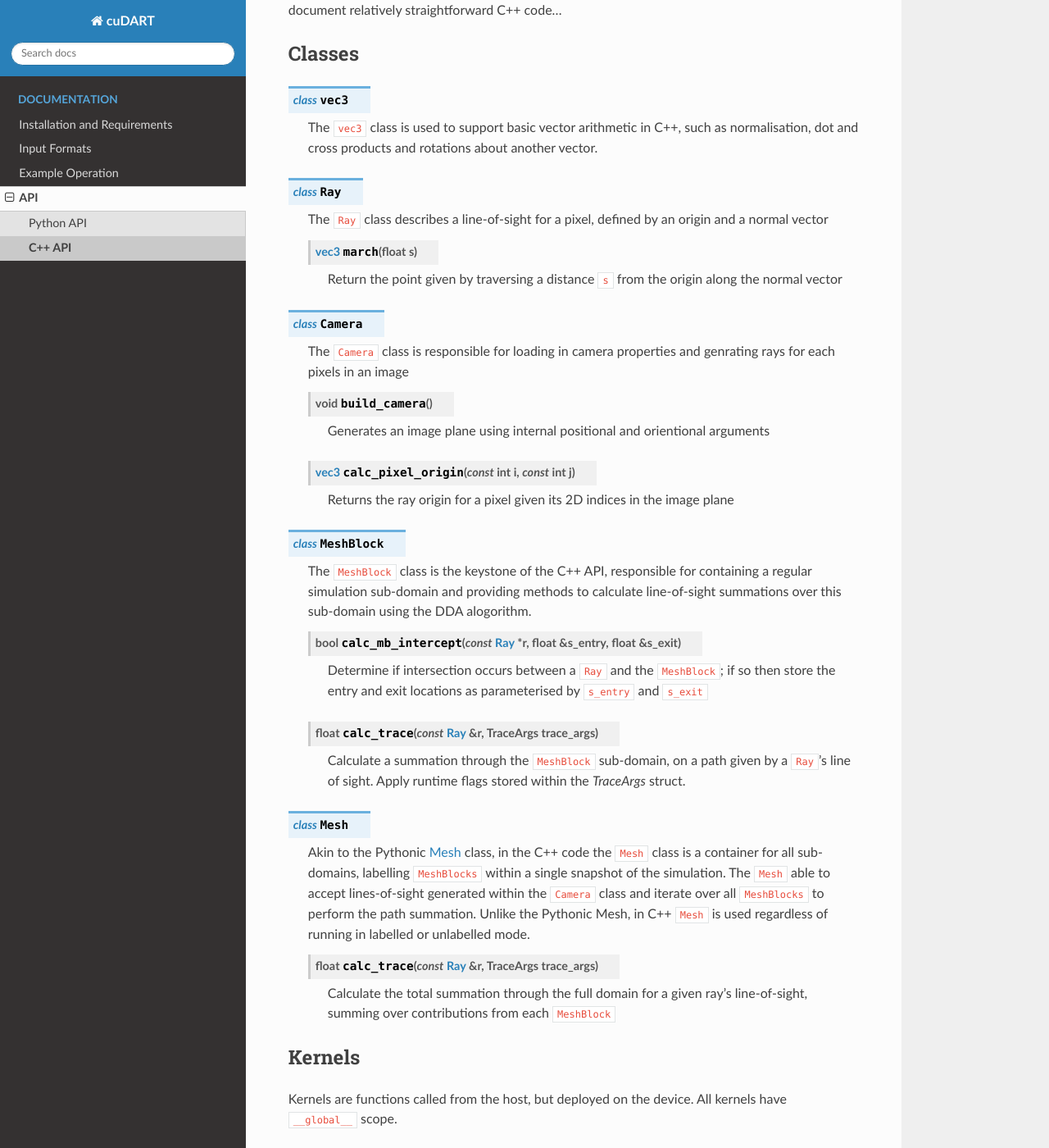
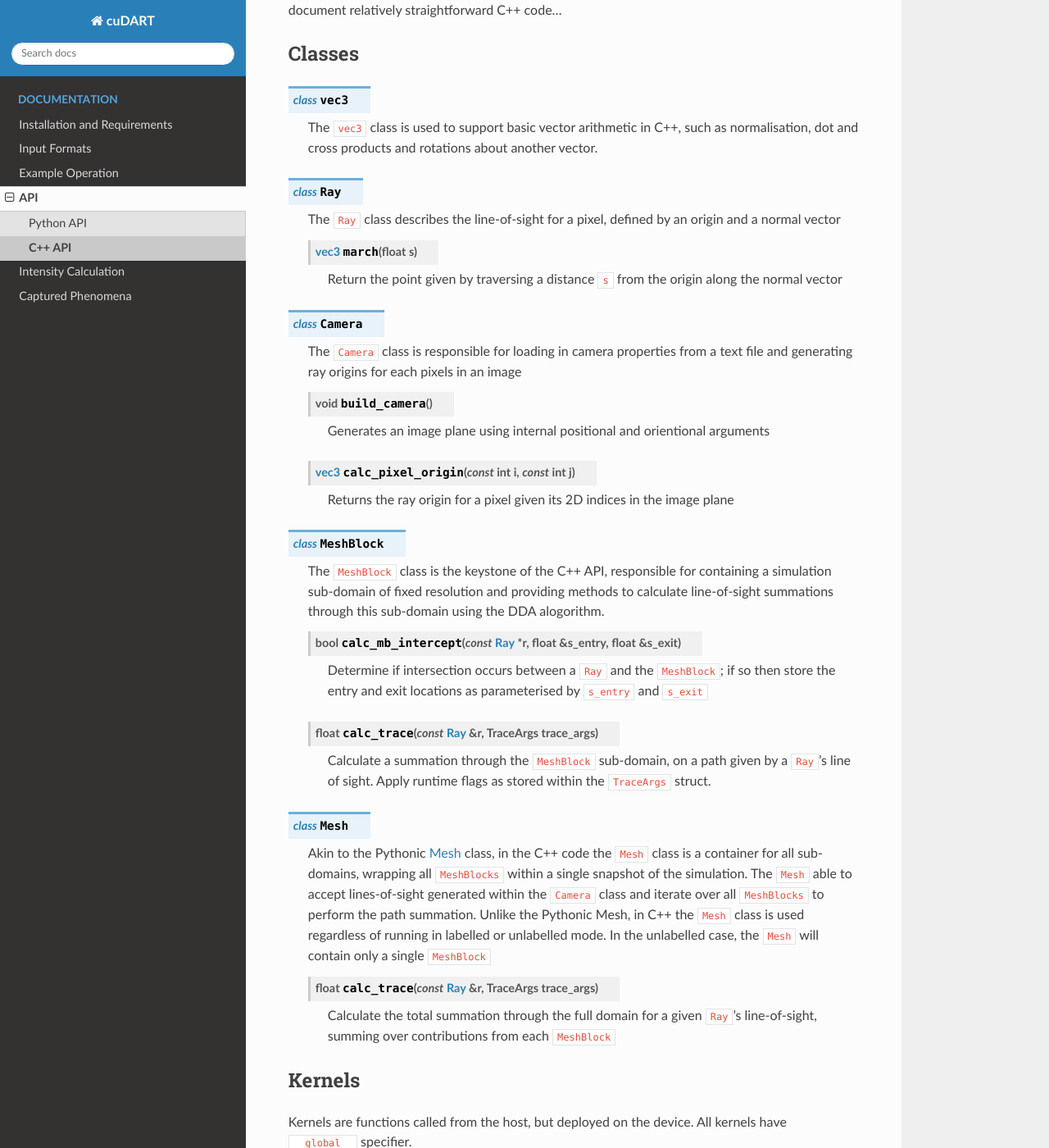
Before and after one commit to hwhitehead/cuDART, a Sphinx documentation site: the page built from docs/source/api/cpp_api.rst, in a window 1280 px wide and 1400 px high, scrolled down 740 px. Shown: the whole window at 82% size. Built offline with Sphinx 7.4.7 and the Read the Docs theme 3.1.0, drawn with Linux system fonts in a browser that asks for light colours; some of the changed text lies outside the part shown.

Commit message:
more doc updates

```diff
--- a/docs/source/api.rst
+++ b/docs/source/api.rst
@@ -1,5 +1,7 @@
 API
 ###
+
+.. _api_main:
 
 The :code:`cuDART` codebase can be split into two halves, the backend which is written in C++/CUDA and runs on both the CPU and GPU, and the frontend which is written in Python and runs only on the CPU.
 While the user can interact directly with the backend, the frontend is designed to automatically generate the input parameter text files that the backend reads as run time, such as unit specifications and camera properties.
--- a/docs/source/api/cpp_api.rst
+++ b/docs/source/api/cpp_api.rst
@@ -39,7 +39,7 @@ Classes
 
 .. cpp:class:: Ray
 
-    The :code:`Ray` class describes a line-of-sight for a pixel, defined by an origin and a normal vector
+    The :code:`Ray` class describes the line-of-sight for a pixel, defined by an origin and a normal vector
 
     .. cpp:member:: vec3 march(float s)
 
@@ -49,7 +49,7 @@ Classes
 
 .. cpp:class:: Camera
 
-    The :code:`Camera` class is responsible for loading in camera properties and genrating rays for each pixels in an image
+    The :code:`Camera` class is responsible for loading in camera properties from a text file and generating ray origins for each pixels in an image
 
     .. cpp:member:: void build_camera()
 
@@ -63,8 +63,8 @@ Classes
 
 .. cpp:class:: MeshBlock
 
-    The :code:`MeshBlock` class is the keystone of the C++ API, responsible for containing a regular simulation sub-domain and providing
-    methods to calculate line-of-sight summations over this sub-domain using the DDA alogorithm.
+    The :code:`MeshBlock` class is the keystone of the C++ API, responsible for containing a simulation sub-domain of fixed resolution and providing
+    methods to calculate line-of-sight summations through this sub-domain using the DDA alogorithm.
 
     .. cpp:member:: bool calc_mb_intercept(const Ray *r, float &s_entry, float &s_exit)
 
@@ -73,27 +73,28 @@ Classes
 
     .. cpp:member:: float calc_trace(const Ray &r, TraceArgs trace_args)
 
-        Calculate a summation through the :code:`MeshBlock` sub-domain, on a path given by a :code:`Ray`'s line of sight. Apply runtime flags stored within the `TraceArgs` struct.
+        Calculate a summation through the :code:`MeshBlock` sub-domain, on a path given by a :code:`Ray`'s line of sight. Apply runtime flags as stored within the :code:`TraceArgs` struct.
 
 .. _cpp_api_mesh:
 
 .. cpp:class:: Mesh
 
-    Akin to the Pythonic :ref:`Mesh <python_api_mesh>` class, in the C++ code the :code:`Mesh` class is a container for all sub-domains, labelling
+    Akin to the Pythonic :ref:`Mesh <python_api_mesh>` class, in the C++ code the :code:`Mesh` class is a container for all sub-domains, wrapping all
     :code:`MeshBlocks` within a single snapshot of the simulation. The :code:`Mesh` able to accept lines-of-sight generated within
     the :code:`Camera` class and iterate over all :code:`MeshBlocks` to perform the path summation.
-    Unlike the Pythonic Mesh, in C++ :code:`Mesh` is used regardless of running in labelled or unlabelled mode.
+    Unlike the Pythonic Mesh, in C++ the :code:`Mesh` class is used regardless of running in labelled or unlabelled mode. In the unlabelled case, the :code:`Mesh`
+    will contain only a single :code:`MeshBlock`
 
     .. cpp:function:: float calc_trace(const Ray &r, TraceArgs trace_args)
 
-        Calculate the total summation through the full domain for a given ray's line-of-sight, summing over contributions from each :code:`MeshBlock`
+        Calculate the total summation through the full domain for a given :code:`Ray`'s line-of-sight, summing over contributions from each :code:`MeshBlock`
 
 .. _cpp_api_kernels:
 
 Kernels
 -------
 
-Kernels are functions called from the host, but deployed on the device. All kernels have :code:`__global__` scope.
+Kernels are functions called from the host, but deployed on the device. All kernels have :code:`__global__` specifier.
 
 .. cpp:function:: render_from_mesh(Camera camera, float *img, Mesh **mesh, TraceArgs trace_args)
 
@@ -109,7 +110,7 @@ Kernels are functions called from the host, but deployed on the device. All kern
 
 .. cpp:function:: init_meshblock(MeshBlockInfo mb_info, MeshBlock **mb_list, float *data)
 
-    Builds :code:`MeshBlock` on device, adds to list
+    Builds :code:`MeshBlock` on device, stash within the :code:`MeshBlock` list
 
 .. cpp:function:: wipe_img(Camera camera, float *img)
 
@@ -132,7 +133,9 @@ Here we list some of the more important non-method, non-kernel functions
 
 .. cpp:function:: std::vector<MeshBlockInfo> load_labelled_meshblock(std::string input_str, float* &h_all_data, size_t &h_bytes, bool relativistic, bool verbose, bool host_alloc)
 
+    Load labelled :code:`MeshBlock` from storage, read text file metadata, allocate and load into host. Return :code:`MeshBlock` metadata.
+
 .. cpp:function:: void build_containers(std::vector<MeshBlockInfo> all_mb_info, float* &d_data, MeshBlock ** &mb_list, Mesh ** &mesh, bool verbose)
 
-    Allocate memory space on the device for the :code:`MeshBlock` list, initialise :code:`MeshBlock`s on device
+    Allocate memory space on the device for the :code:`MeshBlock` list, initialise :code:`MeshBlock` objects on device
     Allocate and initialise :code:`Mesh` on device
--- a/docs/source/example.rst
+++ b/docs/source/example.rst
@@ -11,6 +11,7 @@ C. Rendering a single pre-formatted simulation snapshot (:ref:`Example <example_
 D. Rendering multiple pre-formatted simulation snapshots with the lookback routine (:ref:`Example <example_section_D>`)
 
 Additional example usage can be found within the regression testing suite, available at :code:`scripts/regression.py`.
+For a more detailed description of the functions and classes used here, see the :ref:`API documentation <api_main>`.
 
 .. _example_section_A:
 
```
Also changed, not shown: other parts of docs/source/api/cpp_api.rst (+1 -1 lines), docs/source/calculation.rst (added, +99 -0 lines), docs/source/index.rst (+19 -9 lines), docs/source/install.rst (+4 -4 lines), docs/source/phenomena.rst (added, +121 -0 lines), 1 other file.
